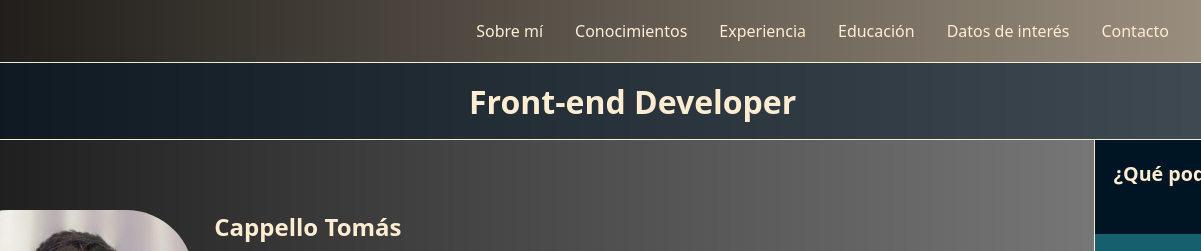
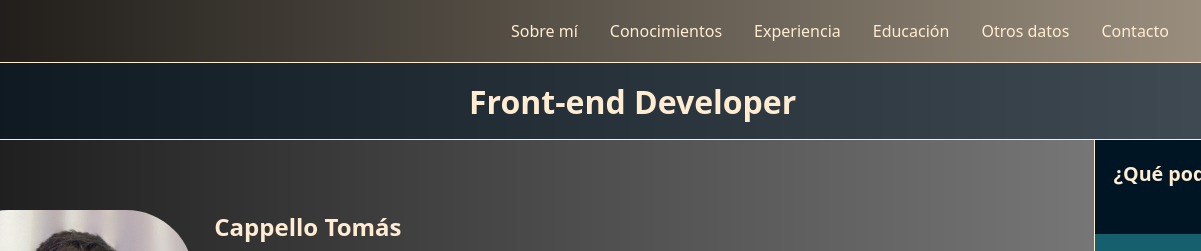
Before and after one commit to ThomasVoid/ProyectoTicmas, a plain HTML site: page index.html in a window 1280 px wide. Shown: the top 251 px of the page, 79-1280 px from the left. Drawn offline with nearby package versions, Linux system fonts and the light colour scheme.

Commit message:
errores rapidos

```diff
--- a/CSS/styles.css
+++ b/CSS/styles.css
@@ -34,7 +34,7 @@ html {
 
 body {
     min-height: 100vh;
-    max-width: 100%;
+    /* max-width: 100%; */
     margin: 0;
     padding-top: 60px;
     background:
@@ -56,7 +56,7 @@ body {
     position: relative;
     display: grid;
     min-height: 100vh;
-    width: 100%;
+    width: 100vw;
     grid-template-areas:
     "n n n n  n n n n  n n n n"
     "h h h h  h h h h  h h h h"
--- a/index.html
+++ b/index.html
@@ -31,7 +31,7 @@
                             <a href="#educacion">Educación</a>
                         </li>
                         <li>
-                            <a href="#datosdei">Datos de interés</a>
+                            <a href="#datosdei">Otros datos</a>
                         </li>
                         <li>
                             <a href="#contacto">Contacto</a>
```
